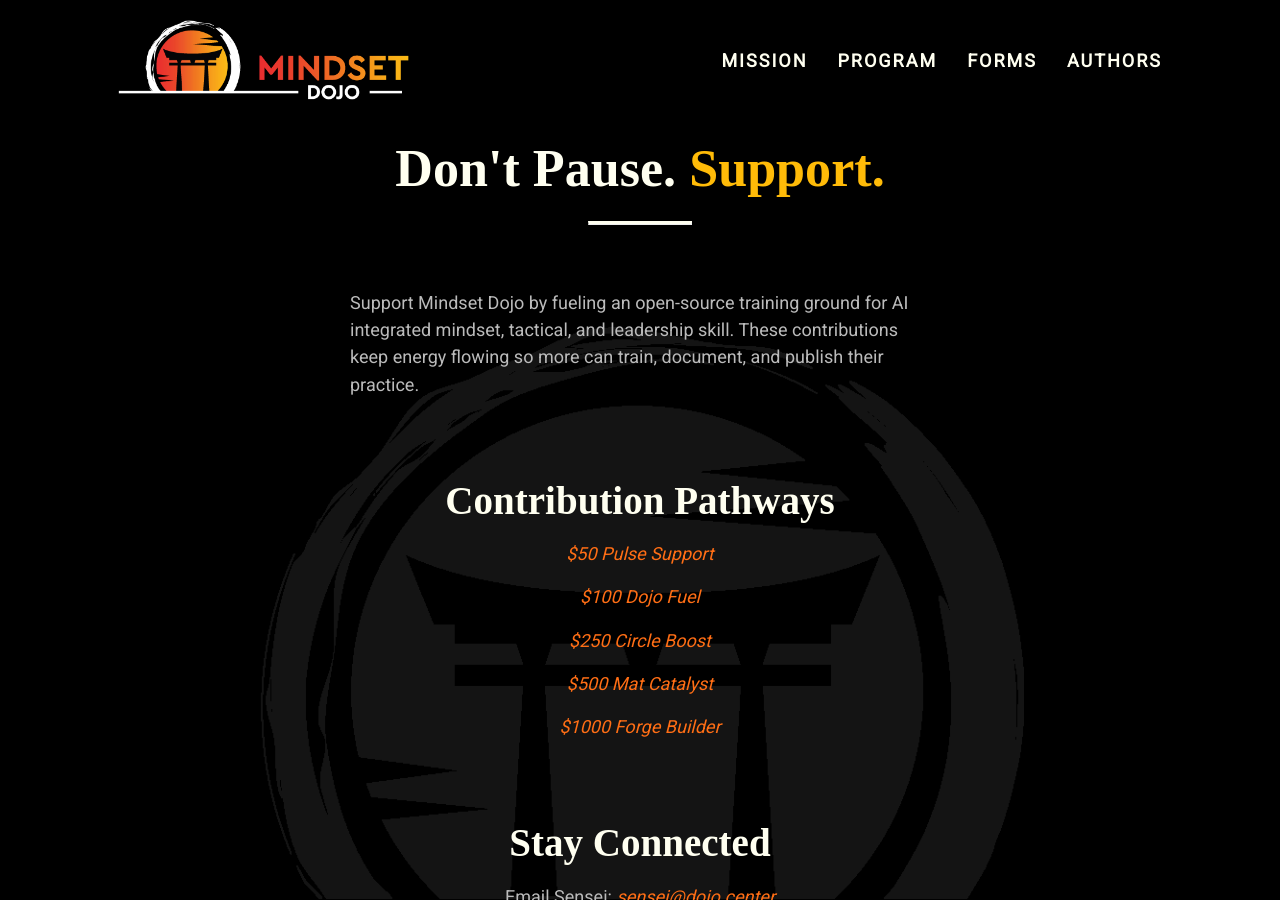
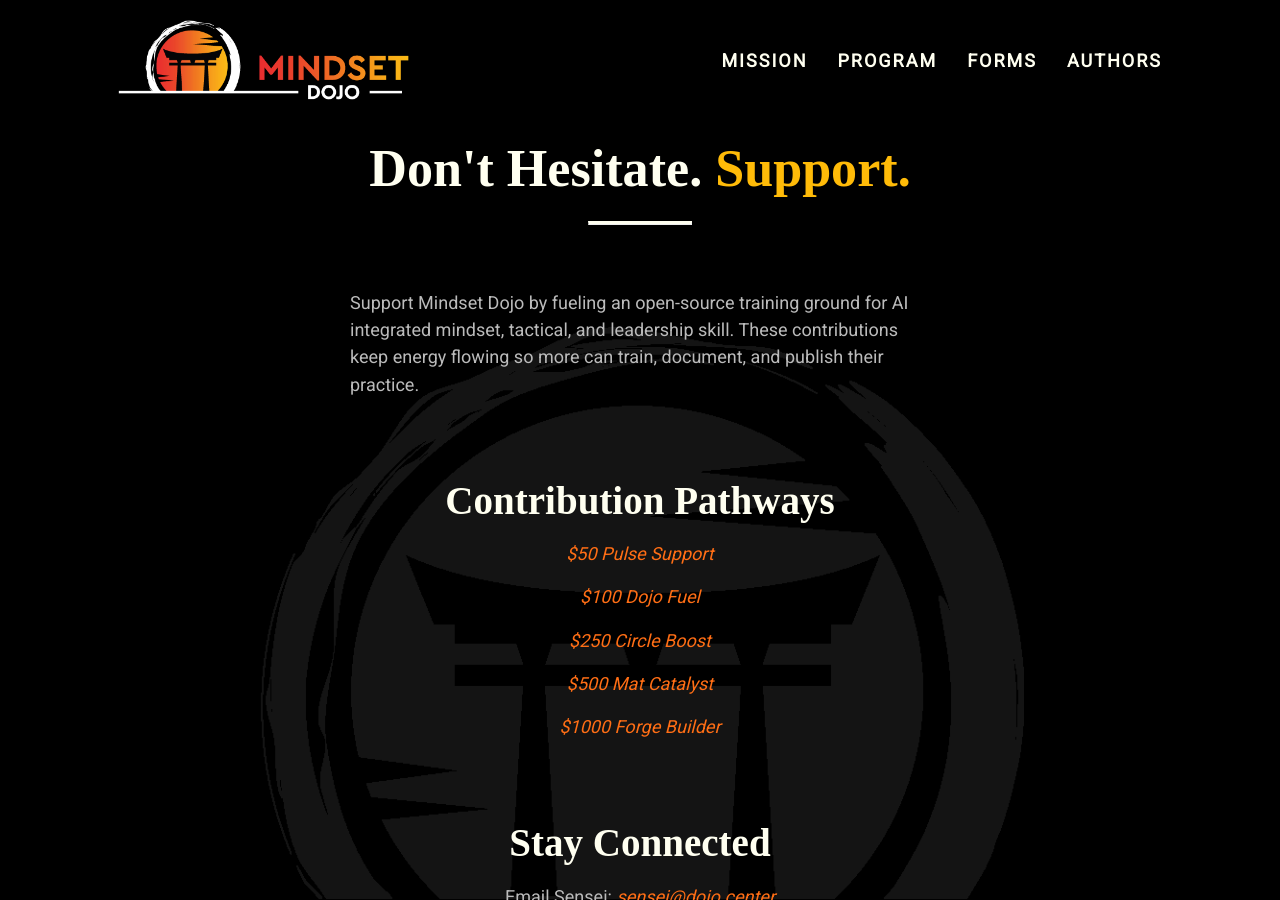
Before and after one commit to mindset-dojo/mindset-dojo.github.io, a Jekyll site: the page built from support.md, in a window 1280 px wide and 900 px high. Built offline with Jekyll 4.4.1, drawn with Linux system fonts in a browser that asks for light colours; some web fonts are replaced.

Commit message:
refactor(support): mantra.

```diff
--- a/_data/sections/support.yaml
+++ b/_data/sections/support.yaml
@@ -1,5 +1,5 @@
 ---
-mantra: "Don't Pause. Support."
+mantra: "Don't Hesitate. Support."
 mantra_mark: "Support."
 description: |
   Support Mindset Dojo by fueling an open-source training ground for
```
